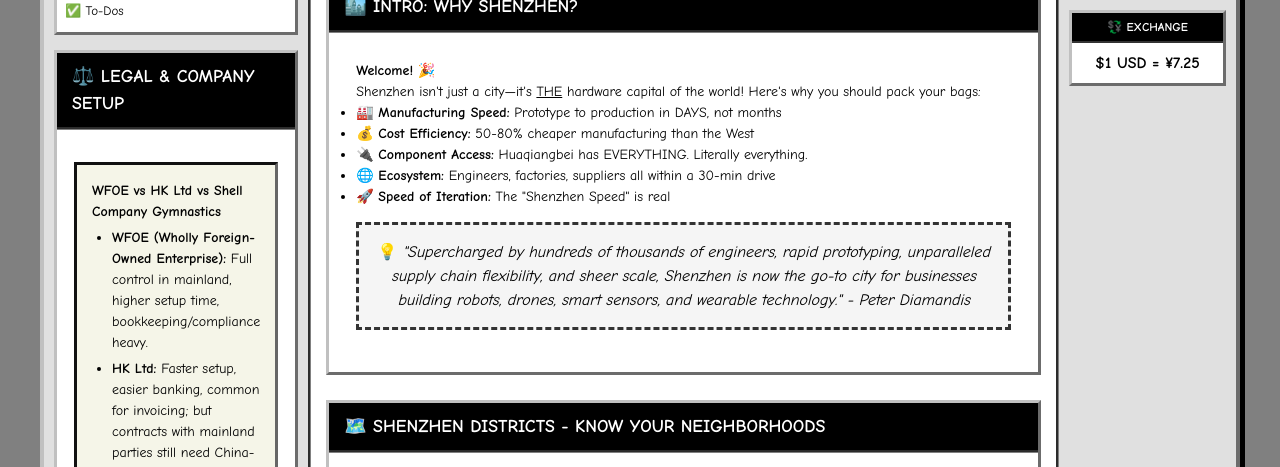
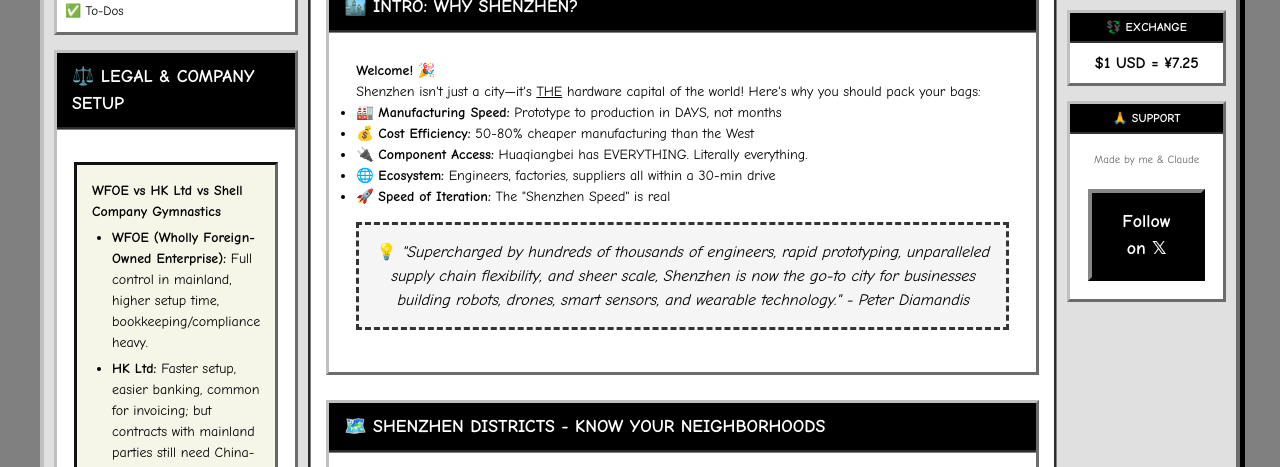
Before and after one commit to bihanmahadewa/chinafornoobs, a plain HTML site: page index.html in a window 1280 px wide. Shown: the part 308-775 px from the top of the page. Drawn offline with Linux system fonts and the light colour scheme; no server answers.

Commit message:
Add support section to right sidebar with X follow link
Added a support box in the right sidebar crediting the site creators and linking to @bihanmahadewa on X.

Co-Authored-By: Claude Sonnet 4.5 <noreply@anthropic.com>

```diff
--- a/index.html
+++ b/index.html
@@ -629,6 +629,16 @@
                     </p>
                     <!-- <p class="small-text blink">● LIVE</p> -->
                 </div>
+
+                <div class="sidebar-box">
+                    <div class="sidebar-title">🙏 SUPPORT</div>
+                    <p class="small-text" style="text-align: center; padding: 10px;">
+                        Made by me & Claude
+                    </p>
+                    <p style="text-align: center;">
+                        <a href="https://x.com/bihanmahadewa" target="_blank" class="big-button">Follow on 𝕏</a>
+                    </p>
+                </div>
             </td>
         </tr>
     </table>
```
